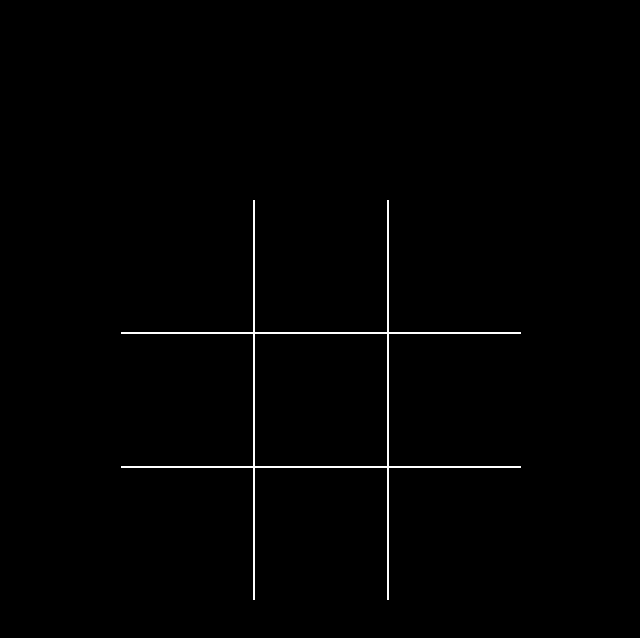
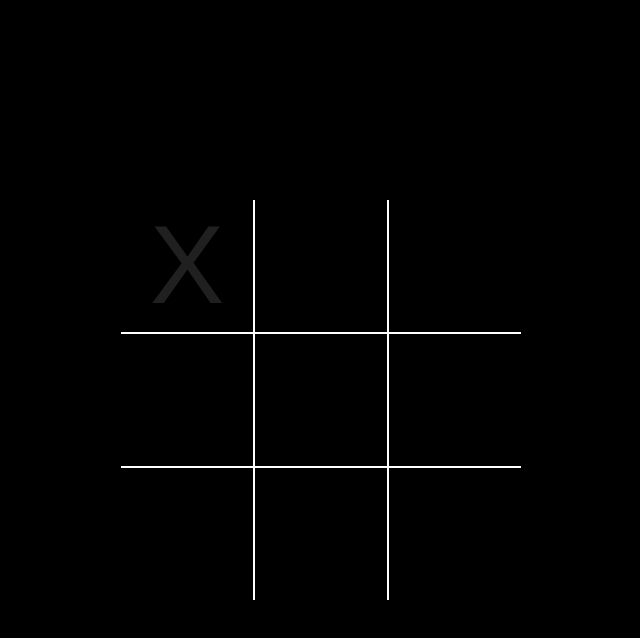
Before and after one commit to mluzarow/tic-tac-toe, a plain HTML site: page index.html in a window 1280 px wide. Both pictures are taken after a click on the element 508 px from the left and 266 px from the top of the page. Shown: the whole page, without its empty margins (321-961 px from the left). Drawn offline with Linux system fonts and the light colour scheme.

Commit message:
Corrected selection.

```diff
--- a/game.js
+++ b/game.js
@@ -36,6 +36,10 @@ class TictactoeCell {
 	}
 
 	onClick () {
-		alert ("Yay");
+		if (!this.isTaken()) {
+			this.setOwned('x');
+			this.DOMelement.innerHTML = "X";
+			this.DOMelement.style.cursor = "default";
+		}
 	}
 }
--- a/main.css
+++ b/main.css
@@ -44,17 +44,10 @@ body::before {
 .cell {
     border: 1px solid #fff;
     flex: 1;
-}
-
-.cell:hover {
-    color: #202020;
-    cursor: pointer;
-    font-family: "Arial";
+	color: #202020;
+	cursor: pointer;
+	font-family: "Arial";
     font-size: 112px;
-}
-
-.cell:hover::after {
-    content: "X"
 }
 
 .cell:first-child {
```
